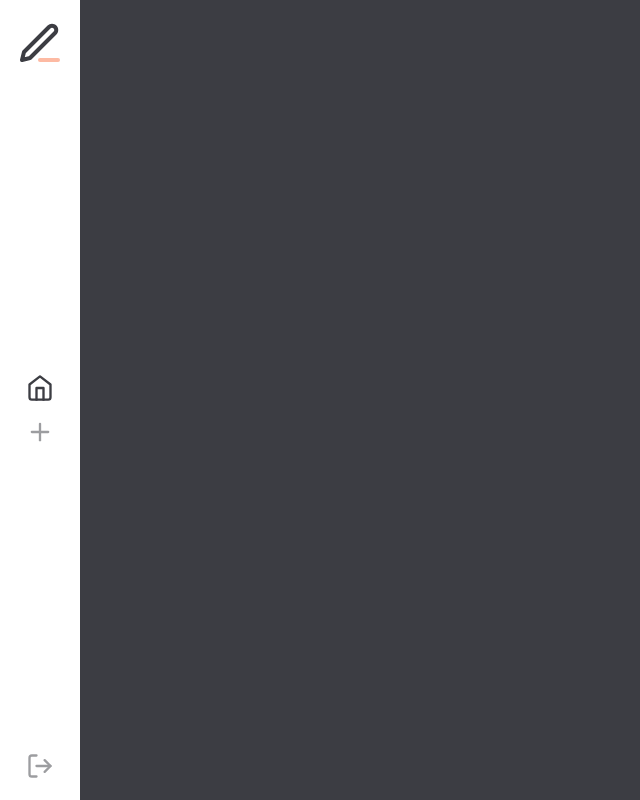
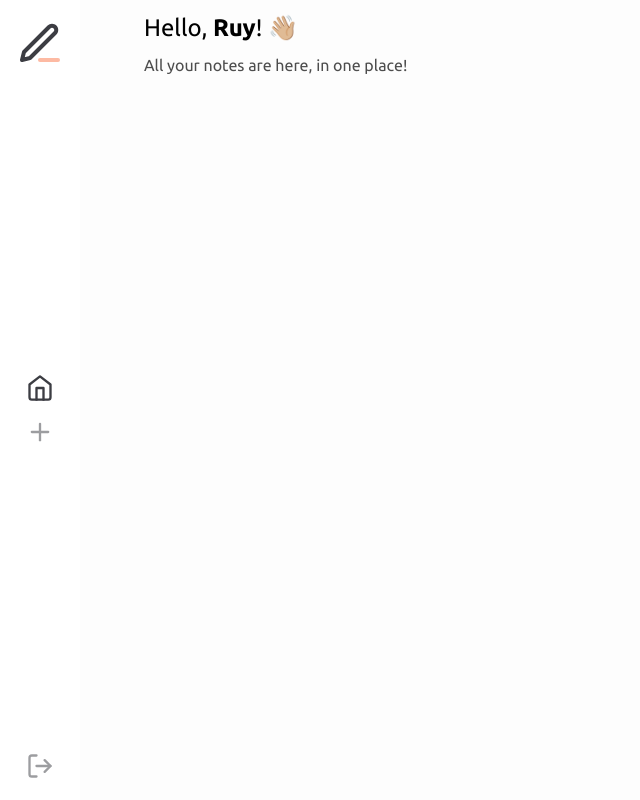
Before and after one commit to ruymon/note.me, a React (Vite) app: page /app/1 in a window 1280 px wide. Shown: the whole page, without its empty margins (0-640 px from the left). Built offline with nearby package versions, Linux system fonts and the light colour scheme.

Commit message:
Dashboard greeting

```diff
--- a/src/components/SidebarItem/index.tsx
+++ b/src/components/SidebarItem/index.tsx
@@ -9,6 +9,8 @@ interface SidebarItemProps {
 export function SidebarItem(props: SidebarItemProps) {
   return (
     <Wrapper active={props.active}>
+      {/*  TODO Active side  */}
+
       {props.children}
     </Wrapper>
   )
--- a/src/components/SidebarItem/styles.ts
+++ b/src/components/SidebarItem/styles.ts
@@ -11,7 +11,19 @@ export const Wrapper = styled.div<SidebarItemStyleProps>`
 
   transition: all .1s ease-in-out;
 
+  display: flex;
+  justify-content: center;
+  align-items: center;
+  flex-direction: row;
+
   &:hover {
     opacity: 1;
   }
 `
+// export const ActiveBar = styled.div`
+//   width: 4px;
+//   height: 100%;
+//   background: ${colors.primary.midnight};
+
+//   border-radius: 0 0.5rem 0.5rem 0;
+// `;
--- a/src/pages/Dashboard/index.tsx
+++ b/src/pages/Dashboard/index.tsx
@@ -1,12 +1,17 @@
 import { Sidebar } from './../../components/Sidebar';
-import { Container, Wrapper } from './styles'
+import { Container, Wrapper, Greeting } from './styles'
 
 export function Dashboard() {
   return (
     <Wrapper>
       <Sidebar />
       <Container>
+        {/* Search */}
 
+        <Greeting>
+          <h1>Hello, <strong>Ruy</strong>! 👋🏼</h1>
+          <h2>All your notes are here, in one place!</h2>
+        </Greeting>
       </Container>
     </Wrapper>
   );
--- a/src/pages/Dashboard/styles.ts
+++ b/src/pages/Dashboard/styles.ts
@@ -13,8 +13,26 @@ export const Container = styled.main`
   height: 100vh;
   overflow: hidden;
 
-  /* background: ${colors.gray[100]}; */
-  background: ${colors.primary.midnight};
+  background: ${colors.gray[100]};
+  margin: 0 auto;
 
   flex: 1;
+
+  padding: 0 4rem;
 `
+
+export const Greeting = styled.div`
+  h1 {
+    font-size: 1.5rem;
+    font-weight: 400;
+    line-height: 1;
+    color: ${colors.gray[900]};
+  }
+
+  h2 {
+    font-size: 1rem;
+    font-weight: 400;
+    color: ${colors.gray[600]};
+  }
+
+`;
```
